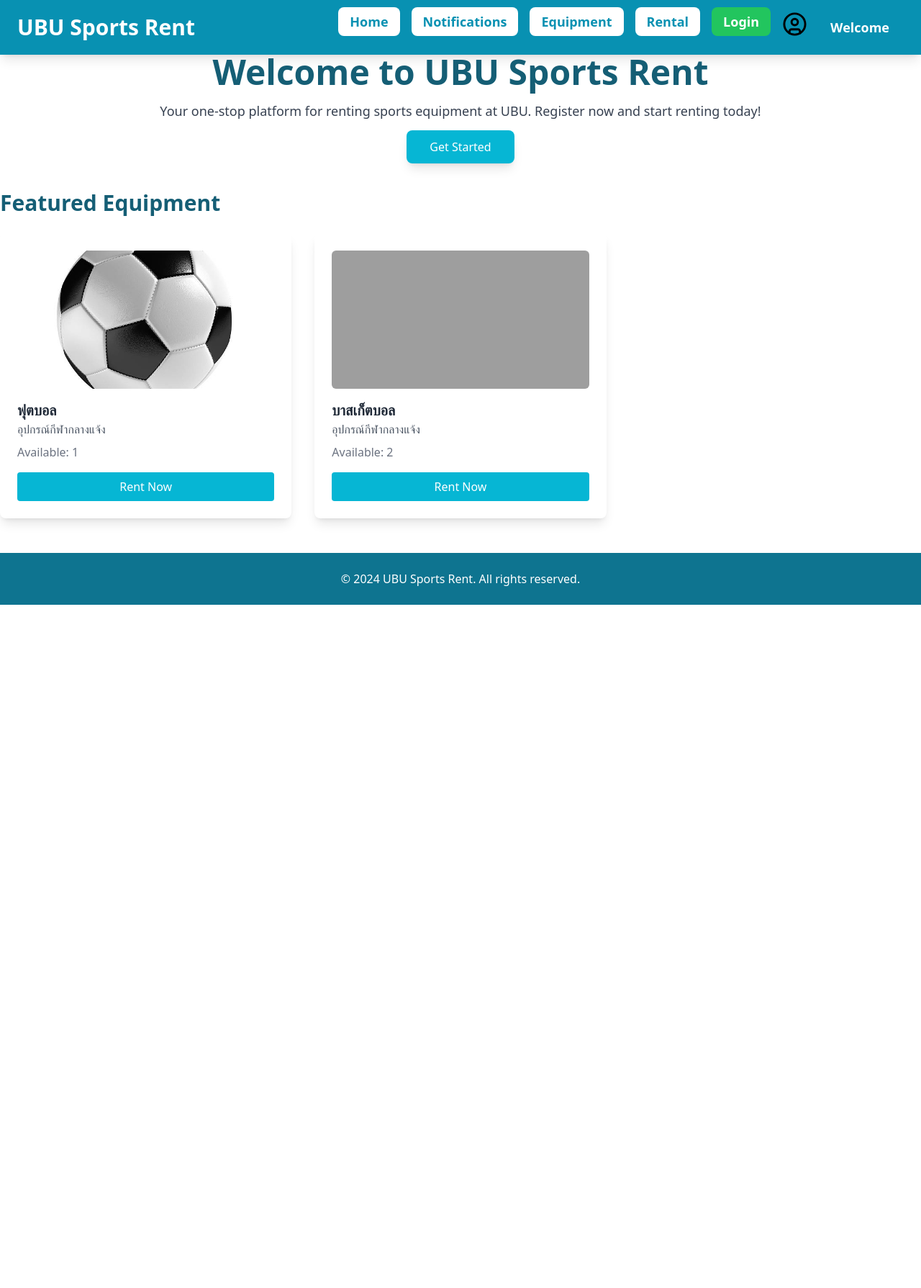
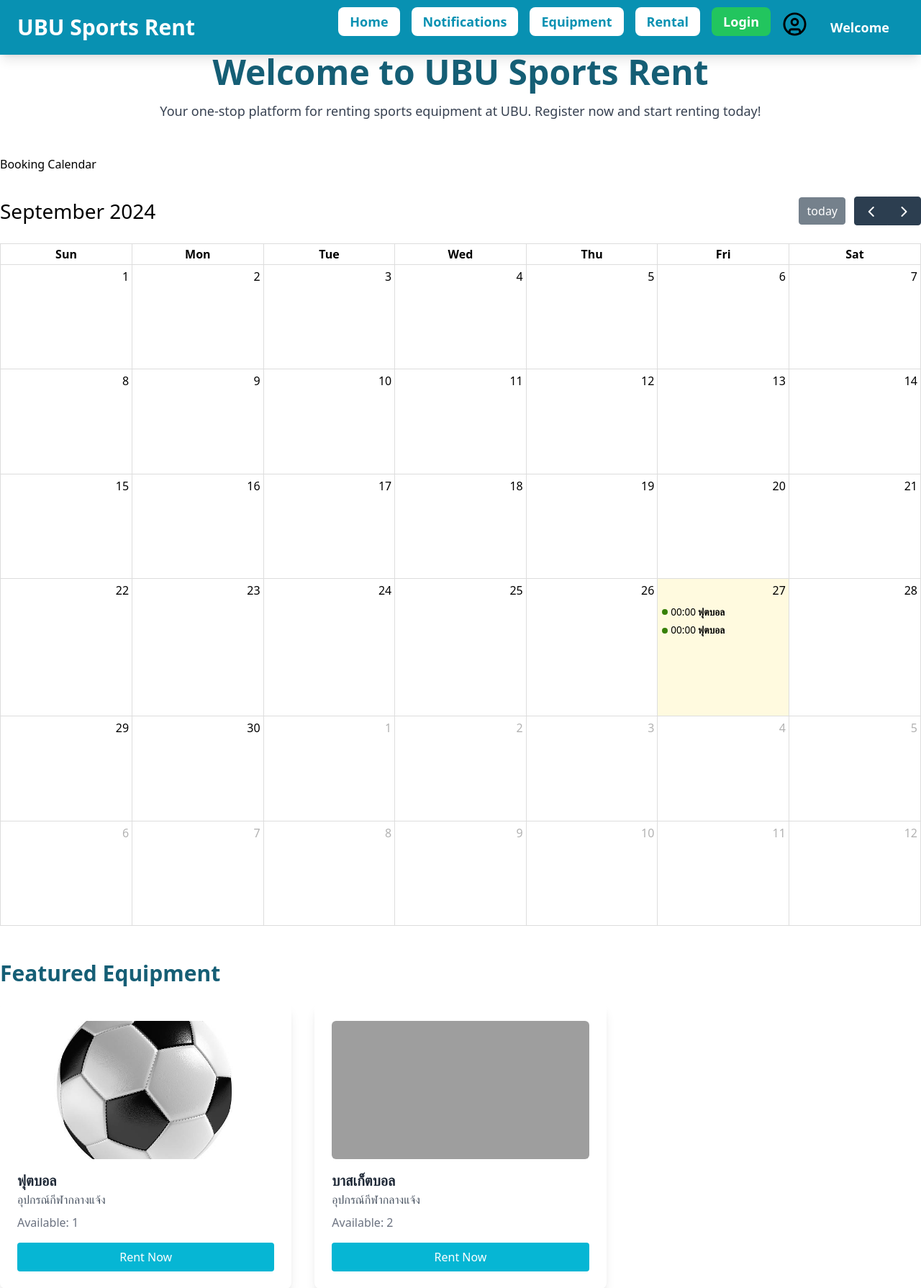
Before and after one commit to Nattachai802/UBUsportsRent, a Django app: page / in a window 1280 px wide. Shown: the top 1789 px of the page at 72% size. Before the commit the page ends 840 px from the top, so only its background shows below. Run offline with Django 4.2, Linux system fonts and the light colour scheme; data comes from the database, SQL or seed files in the repository; lists and menus that the app fills with data are empty; some libraries are stand-ins or nearby versions; grey boxes are pictures that could not be loaded.

Commit message:
adding calendar

```diff
--- a/base/templates/base.html
+++ b/base/templates/base.html
@@ -10,6 +10,10 @@
         <meta name="viewport" content="width=device-width, initial-scale=1">
         <link rel="stylesheet" href="">
         <script defer src="https://unpkg.com/alpinejs@3.x.x/dist/cdn.min.js"></script>
+        <script src="https://cdnjs.cloudflare.com/ajax/libs/moment.js/2.29.1/moment.min.js"></script>
+        <link href='https://cdn.jsdelivr.net/npm/fullcalendar@5.10.1/main.min.css' rel='stylesheet' />
+        <script src='https://cdn.jsdelivr.net/npm/fullcalendar@5.10.1/main.min.js'></script>
+
     </head>
     <body>
 
--- a/base/templates/homepage.html
+++ b/base/templates/homepage.html
@@ -81,8 +81,49 @@
     <section class="text-center mb-12">
         <h2 class="text-5xl font-bold text-cyan-800 mb-4">Welcome to UBU Sports Rent</h2>
         <p class="text-gray-700 mb-6 text-lg">Your one-stop platform for renting sports equipment at UBU. Register now and start renting today!</p>
-        <a href="{% url 'base:Register' %}" class="bg-cyan-500 text-white py-3 px-8 rounded-lg shadow-lg hover:bg-cyan-700 transition duration-300 transform hover:scale-105">Get Started</a>
     </section>
+    <div class="container grid grid-cols-1 md:grid-cols-2 gap-8">
+        <h1>Booking Calendar</h1>
+        <div id='calendar'></div>
+    </div>
+    <script>
+        document.addEventListener('DOMContentLoaded', function() {
+            var calendarEl = document.getElementById('calendar');
+
+            // สร้างปฏิทินด้วย FullCalendar
+            var calendar = new FullCalendar.Calendar(calendarEl, {
+                initialView: 'dayGridMonth', // มุมมองปฏิทินแบบเดือน
+                events: '/api/bookings/', // URL ดึงข้อมูลการจอง
+                eventColor: '#378006', // กำหนดสีของ event
+                eventTimeFormat: { hour: '2-digit', minute: '2-digit', hour12: false }, // รูปแบบเวลา 24 ชม.
+
+                // เมื่อคลิกที่ event ในปฏิทิน (เชื่อมโยงกับการคืนอุปกรณ์)
+                eventClick: function(info) {
+                    if (confirm("คุณต้องการคืนอุปกรณ์นี้หรือไม่?")) {
+                        // เรียก API สำหรับคืนอุปกรณ์
+                        fetch(`/api/return/${info.event.id}/`, {
+                            method: 'POST',
+                            headers: {
+                                'Content-Type': 'application/json',
+                                'X-CSRFToken': '{{ csrf_token }}' // Django CSRF Token
+                            }
+                        })
+                        .then(response => response.json())
+                        .then(data => {
+                            alert('คืนอุปกรณ์เรียบร้อยแล้ว!');
+                            calendar.refetchEvents(); // อัปเดตปฏิทิน
+                        })
+                        .catch(error => {
+                            alert('เกิดข้อผิดพลาดในการคืนอุปกรณ์');
+                            console.error('Error:', error);
+                        });
+                    }
+                }
+            });
+
+            calendar.render(); // แสดงปฏิทิน
+        });
+    </script>
 
     <!-- Featured Equipment Section -->
     <section class="mt-12">
--- a/base/urls.py
+++ b/base/urls.py
@@ -29,4 +29,6 @@ urlpatterns = [
     path('users/edit/<int:pk>/', UserUpdateView.as_view(), name='user_edit'),
     path('users/delete/<int:pk>/', UserDeleteView.as_view(), name='user_delete'),
 
+    path('api/bookings/', booking_events, name='booking_events'),
+
 ]
--- a/base/views.py
+++ b/base/views.py
@@ -7,6 +7,7 @@ from django.contrib import messages
 from django.contrib.messages.views import SuccessMessageMixin
 from django.contrib.auth.mixins import LoginRequiredMixin, UserPassesTestMixin
 from django.contrib.auth import get_user_model
+from django.http import JsonResponse
 
 from base.models import *
 from base.form import UserRegisterForms
@@ -140,3 +141,19 @@ class BookingApprovalView(UserPassesTestMixin, ListView):
 
         booking.save()
         return redirect('base:booking_approval')  # Redirect ไปยังหน้าการอนุมัติการจอง
+
+
+#calendar
+def booking_events(request):
+    bookings = Booking.objects.filter(status='approved')  # แสดงเฉพาะการจองที่ได้รับการอนุมัติแล้ว
+    events = []
+
+    for booking in bookings:
+        events.append({
+            'title': booking.equipment.name,
+            'start': booking.booking_date,
+            'end': booking.return_date,
+            'color': '#378006'  # กำหนดสีให้ event
+        })
+
+    return JsonResponse(events, safe=False)
```
